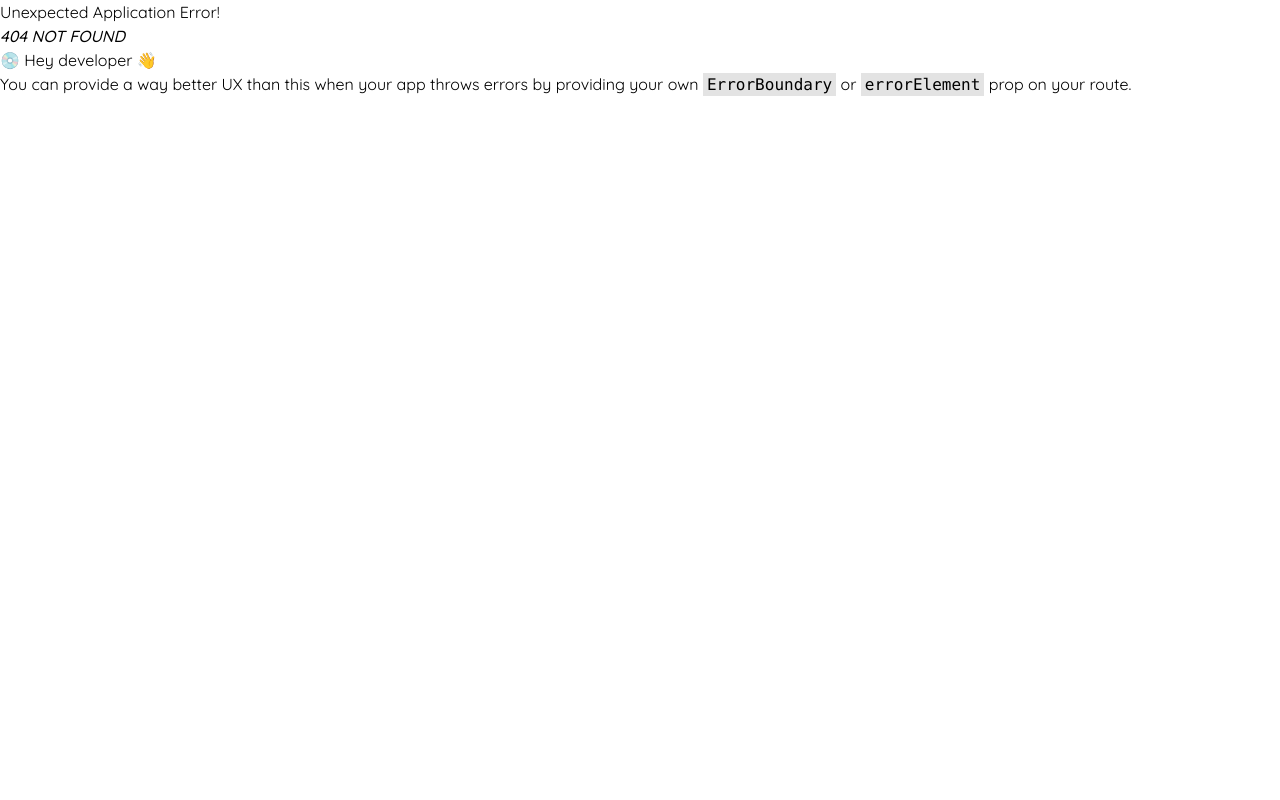
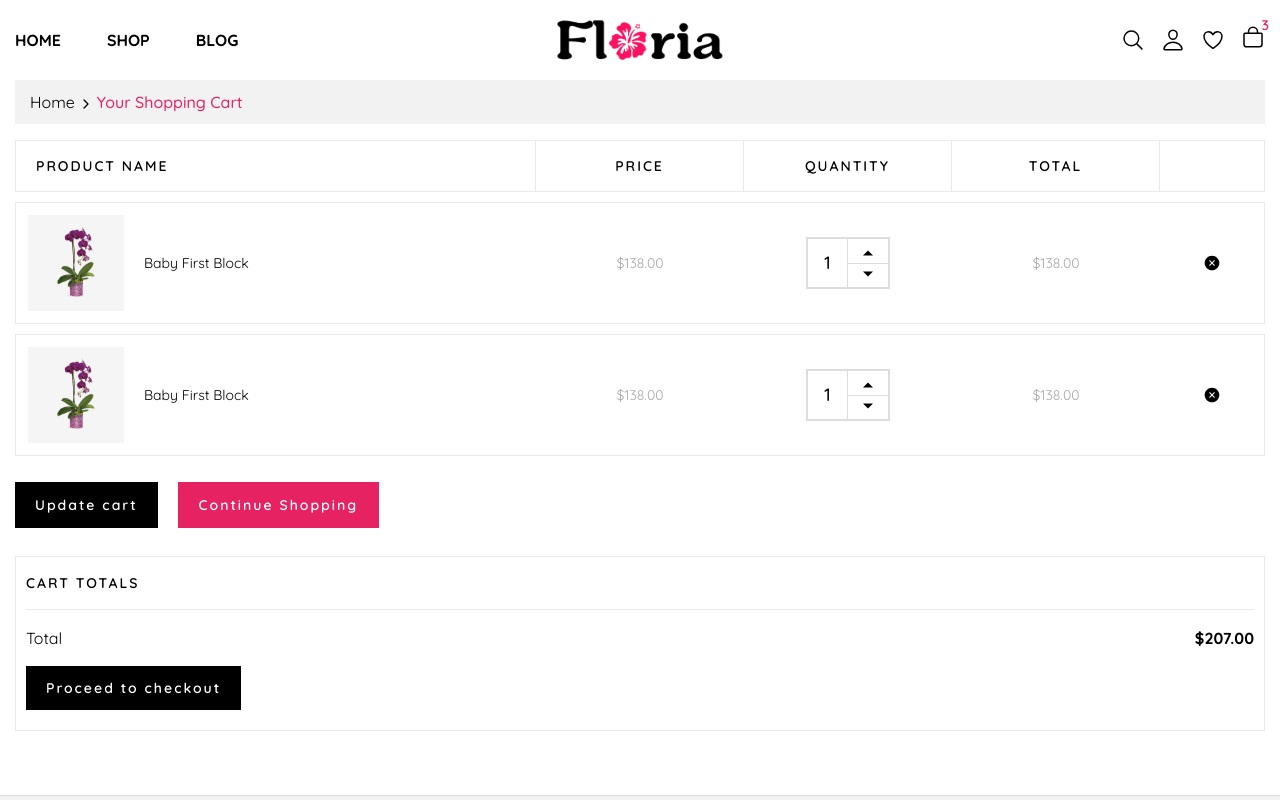
Before and after one commit to grenno1606/FloriaGren, a React (Vite) app: page /cart in a window 1280 px wide. Before the commit this address had no page. Shown: the top 800 px of the page. Built offline with nearby package versions, Linux system fonts and the light colour scheme.

Commit message:
feature/create shopping cart page

```diff
--- a/src/components/common/QuantityCart.jsx
+++ b/src/components/common/QuantityCart.jsx
@@ -21,13 +21,13 @@ function QuantityCart() {
       <div className="flex items-center justify-center flex-col">
         <button
           onClick={incQuantity}
-          className="text-xl h-1/2 px-2.5 border-b border-b-gray-400 cursor-pointer"
+          className="text-xl h-1/2 px-2.5 border-b border-b-gray-400 cursor-pointer hover:text-pink-dark"
         >
           <IoMdArrowDropup />
         </button>
         <button
           onClick={decQuantity}
-          className="text-xl h-1/2 px-2.5 cursor-pointer"
+          className="text-xl h-1/2 px-2.5 cursor-pointer hover:text-pink-dark"
         >
           <IoMdArrowDropdown />
         </button>
--- a/src/components/forms/Modal.jsx
+++ b/src/components/forms/Modal.jsx
@@ -8,7 +8,7 @@ function Modal({ isOpen, onClose, children }) {
   return (
     <div
       className={twMerge(
-        "fixed top-0 left-0 right-0 bottom-0 z-50 bg-black/30 justify-center items-center hidden",
+        "fixed top-0 left-0 right-0 bottom-0 z-50 bg-black/50 justify-center items-center hidden",
         isOpen && "flex"
       )}
     >
--- a/src/components/products/ProductCart.jsx
+++ b/src/components/products/ProductCart.jsx
@@ -1,6 +1,6 @@
+import { Link } from "react-router";
+import { QuantityCart } from "../common/QuantityCart";
 import { GoXCircleFill } from "react-icons/go";
-import { QuantityCart } from "../common/QuantityCart";
-import { Link } from "react-router";
 
 function ProductCart({ img, name, price }) {
   return (
@@ -9,10 +9,10 @@ function ProductCart({ img, name, price }) {
         <li className="text-xs text-black md:hidden">Product Name</li>
         <li className="flex gap-5 flex-col items-end md:w-full md:flex-row md:items-center">
           <Link to={""}>
-            <img className="w-24 h-24" src={img} alt="img_product" />
+            <img className="w-24 h-24" src={img} alt="image product" />
           </Link>
           <Link
-            to={""}
+            to=""
             className="text-[14px] text-black cursor-pointer hover:text-pink-dark"
           >
             {name}
@@ -40,7 +40,7 @@ function ProductCart({ img, name, price }) {
       <ul className="flex justify-between md:w-1/12 md:items-center">
         <li className="text-xs text-black md:hidden">Remove</li>
         <li className="md:w-full md:flex md:justify-center">
-          <GoXCircleFill className="cursor-pointer" />
+          <GoXCircleFill className="cursor-pointer hover:text-pink-dark" />
         </li>
       </ul>
     </div>
--- a/src/components/products/ProductDesc.jsx
+++ b/src/components/products/ProductDesc.jsx
@@ -19,7 +19,7 @@ function ProductDesc({ img, title, description, reverse = false }) {
         </p>
         <Button
           variant="ghost"
-          className="font-bold text-black border-b-2 border-b-black text-[14px]"
+          className="font-bold text-black border-b-2 border-b-black text-[14px] hover:text-pink-dark hover:border-b-pink-dark"
         >
           Buy now
         </Button>
--- a/src/layouts/components/Header.jsx
+++ b/src/layouts/components/Header.jsx
@@ -126,14 +126,19 @@ function Header() {
               <img width={100} height={25} src={IMG_LOGO} alt="image logo" />
             </Link>
             <div className="ml-auto flex items-center gap-4 *:cursor-pointer">
-              <Button icon={true} variant="ghost" size="lg">
+              <Button
+                icon={true}
+                variant="ghost"
+                size="lg"
+                className="hover:text-black"
+              >
                 <IoSearchOutline />
               </Button>
               <Button
                 icon={true}
                 variant="ghost"
                 size="lg"
-                className="hidden xl:block"
+                className="hidden xl:block hover:text-black"
                 onClick={showLoginForm}
               >
                 <IoPersonOutline />
@@ -143,14 +148,19 @@ function Header() {
                   icon={true}
                   variant="ghost"
                   size="lg"
-                  className="hidden xl:block"
+                  className="hidden xl:block hover:text-black"
                 >
                   <IoHeartOutline />
                 </Button>
               </Link>
               <Link to="cart">
                 <div className="relative">
-                  <Button icon={true} variant="ghost" size="lg">
+                  <Button
+                    icon={true}
+                    variant="ghost"
+                    size="lg"
+                    className="hover:text-black"
+                  >
                     <IoBagOutline />
                   </Button>
                   <span className="absolute -top-2.5 -right-1 text-[14px] text-pink-dark font-semibold">
--- /dev/null
+++ b/src/pages/ShoppingCartPage.jsx
@@ -0,0 +1,58 @@
+import { Breadcrumb } from "../components/common/Breadcrumb";
+import { ProductCart } from "../components/products/ProductCart";
+import { IMG_PRODUCT1 } from "../contants/images";
+import { Button } from "../components/buttons/Button";
+
+function ShoppingCartPage() {
+  return (
+    <div className="my-16 xl:mt-20">
+      <div className="wrapper">
+        <Breadcrumb isBg={false}>Your Shopping Cart</Breadcrumb>
+      </div>
+      <div className="wrapper">
+        <ul className="border border-gray-300 *:py-[15px] *:px-5 text-sm font-semibold tracking-[2px] hidden md:flex mb-2.5 my-4">
+          <li className="w-5/12 uppercase border-r border-r-gray-300">
+            Product Name
+          </li>
+          <li className="w-1/6 uppercase flex justify-center border-r border-r-gray-300">
+            Price
+          </li>
+          <li className="w-1/6 uppercase flex justify-center border-r border-r-gray-300">
+            Quantity
+          </li>
+          <li className="w-1/6 uppercase flex justify-center border-r border-r-gray-300">
+            Total
+          </li>
+          <li className="w-1/12 uppercase"></li>
+        </ul>
+        <div className="pb-4">
+          <ProductCart
+            img={IMG_PRODUCT1}
+            name="Baby First Block"
+            price="$138.00"
+          ></ProductCart>
+          <ProductCart
+            img={IMG_PRODUCT1}
+            name="Baby First Block"
+            price="$138.00"
+          ></ProductCart>
+        </div>
+        <div className="flex flex-wrap gap-5">
+          <Button>Update cart</Button>
+          <Button variant="third">Continue Shopping</Button>
+        </div>
+        <div className="pb-5 border border-gray-300 my-7 px-2.5">
+          <h2 className="text-sm font-semibold tracking-[2px] uppercase py-4 border-b border-b-gray-300">
+            Cart totals
+          </h2>
+          <div className="py-4 flex items-center justify-between">
+            <p>Total</p>
+            <span className="font-bold">$207.00</span>
+          </div>
+          <Button>Proceed to checkout</Button>
+        </div>
+      </div>
+    </div>
+  );
+}
+export { ShoppingCartPage };
--- a/src/router/createRouterApp.js
+++ b/src/router/createRouterApp.js
@@ -3,6 +3,8 @@ import { MainLayout } from "../layouts/MainLayout";
 import { HomePage } from "../pages/HomePage";
 import { ProductsPage } from "../pages/ProductsPage";
 import { ProductDetail } from "../pages/ProductDetail";
+import { WishlistPage } from "../pages/WishlistPage";
+import { ShoppingCartPage } from "../pages/ShoppingCartPage";
 
 function createRouterApp() {
   return createBrowserRouter([
@@ -12,6 +14,8 @@ function createRouterApp() {
         { path: "/", Component: HomePage },
         { path: "/products", Component: ProductsPage },
         { path: "/product", Component: ProductDetail },
+        { path: "/wishlist", Component: WishlistPage },
+        { path: "/cart", Component: ShoppingCartPage },
       ],
     },
   ]);
```
